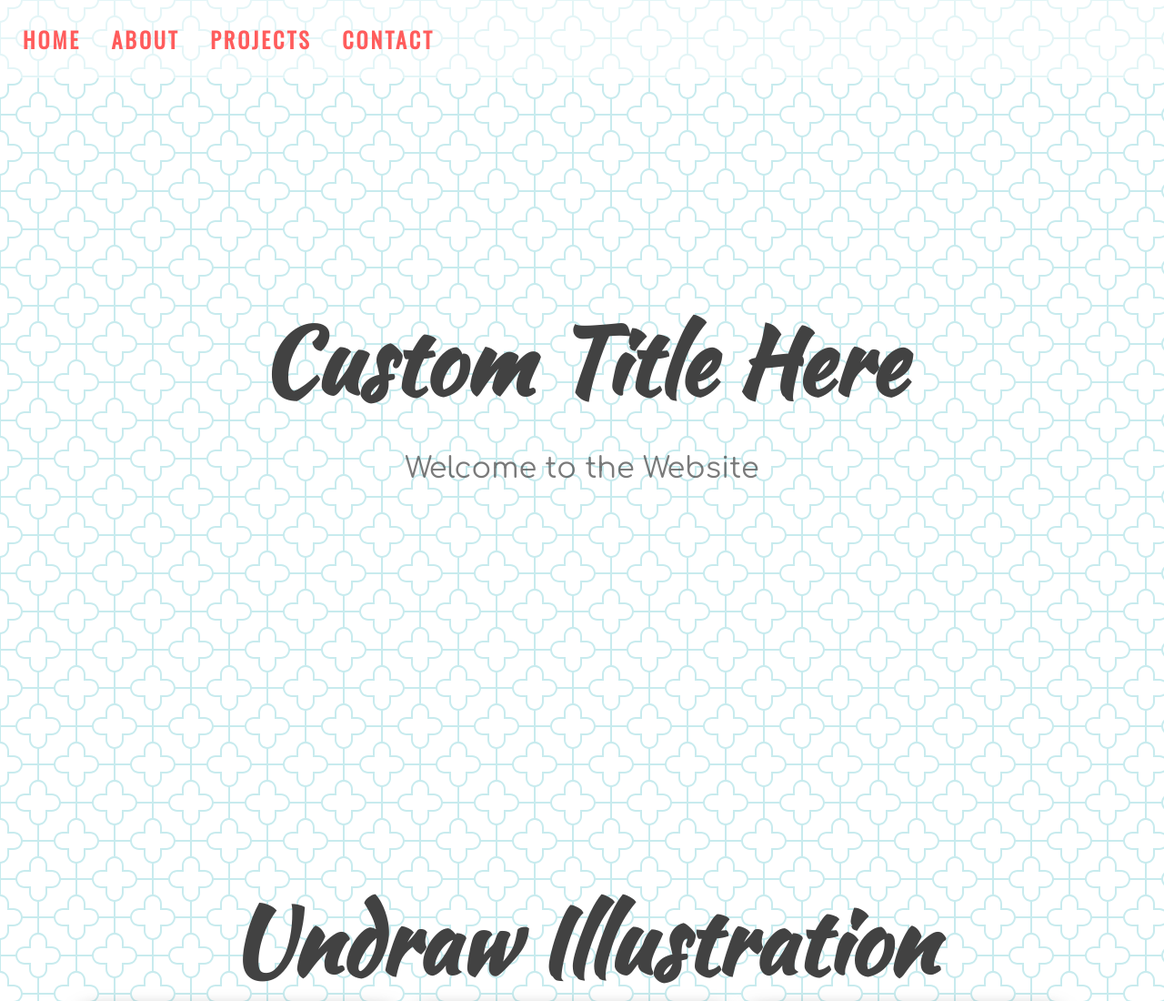
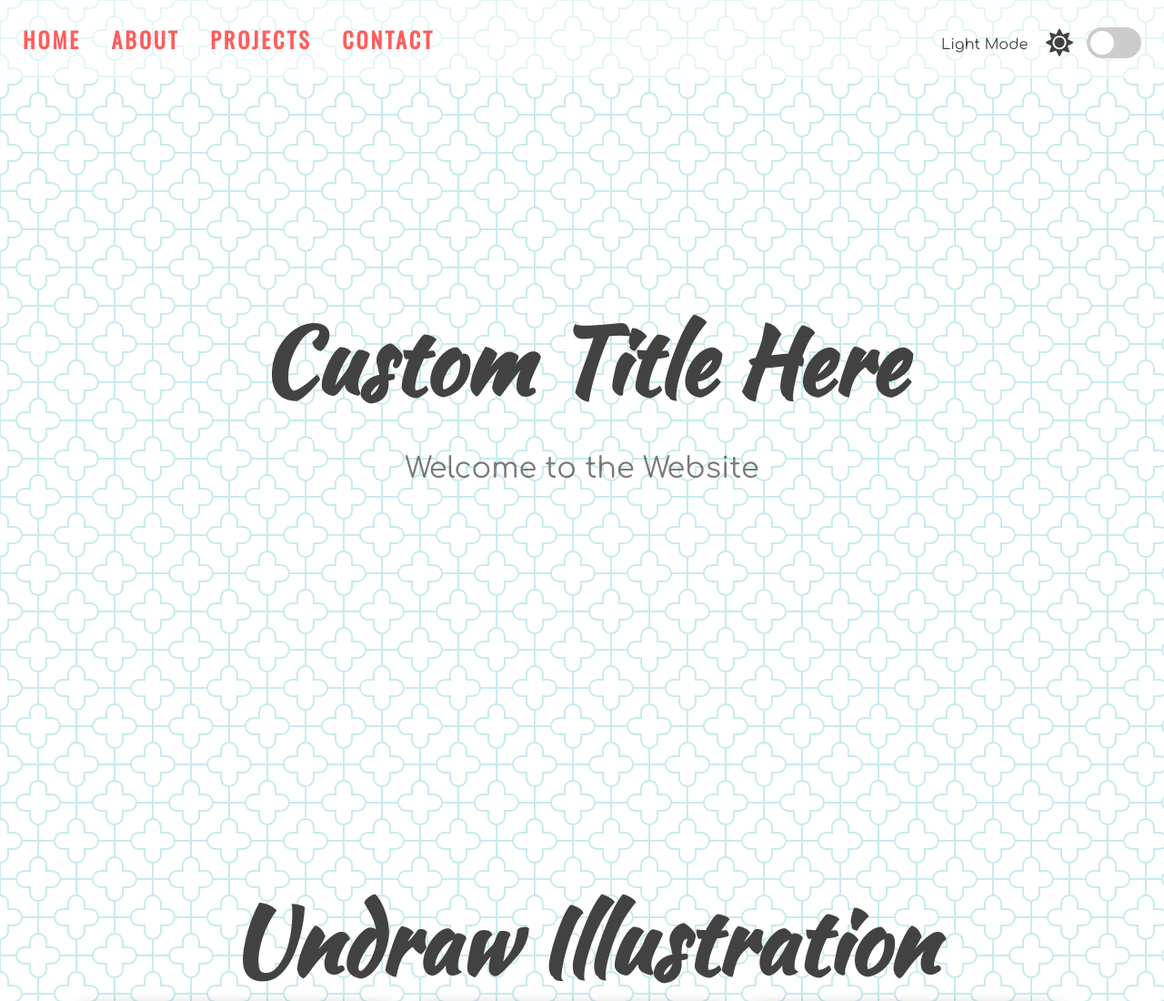
Before and after one commit to Opeyemipaul9/Light-and-dark-Mode, a plain HTML site: page index.html in a window 1280 px wide. Shown: the top 1100 px of the page at 91% size. Drawn offline with nearby package versions, Linux system fonts and the light colour scheme.

Commit message:
html element edits

```diff
--- a/index.html
+++ b/index.html
@@ -9,6 +9,17 @@
     <link rel="stylesheet" href="style.css">
 </head>
 <body>
+    <!-- Dark Mode Switch -->
+    <div class="theme-switch-wrapper">
+        <span id="toggle-icon">
+            <span class="toggle-text">Light Mode</span>
+            <i class = 'fas fa-sun'></i>
+        </span>
+        <label class="theme-switch">
+            <input type="checkbox">
+            <div class="slider round"></div>
+        </label>
+    </div>
     <!-- Navigation -->
     <nav id="nav">
         <a href="#home">HOME</a>
```
